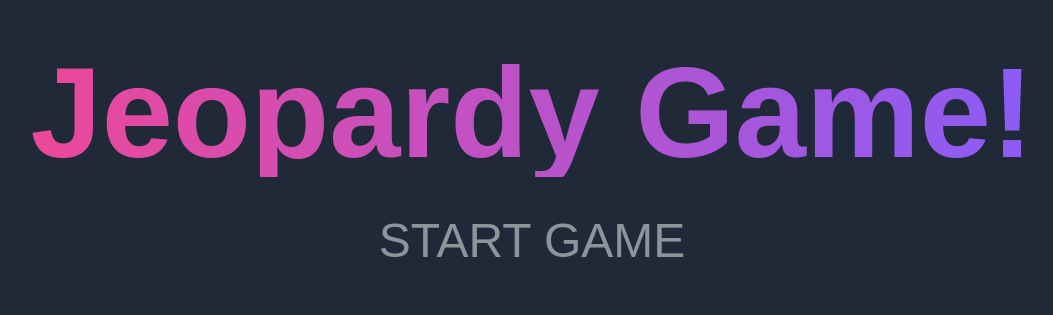
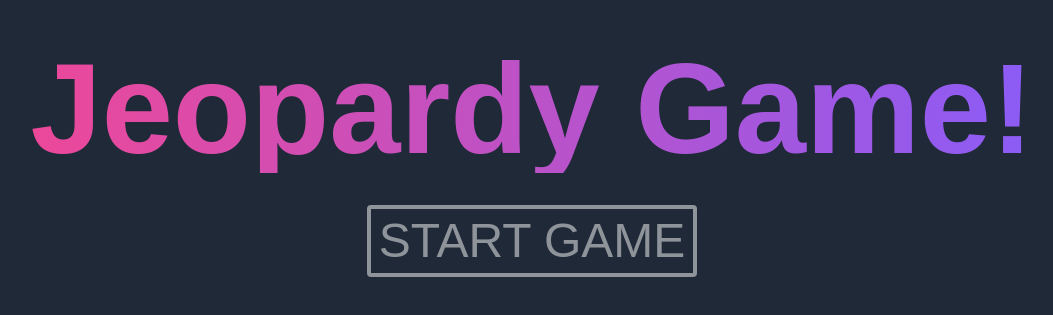
Before and after one commit to mccoydidericksen/jeopardy-game, a plain HTML site: page index.html in a window 1280 px wide. Shown: the part 223-538 px from the top of the page, without its empty margins (108-1161 px from the left). Drawn offline with nearby package versions, Linux system fonts and the light colour scheme.

Commit message:
added border to the start button

```diff
--- a/index.html
+++ b/index.html
@@ -25,7 +25,7 @@
       </div>
       <div class="flex justify-center items-center">
         <button
-          class="animate-pulse text-5xl text-white p-2 rounded mx-auto"
+          class="animate-pulse text-5xl text-white p-2 rounded mx-auto border-4 border-white"
           id="startButton"
         >
           START GAME
```
